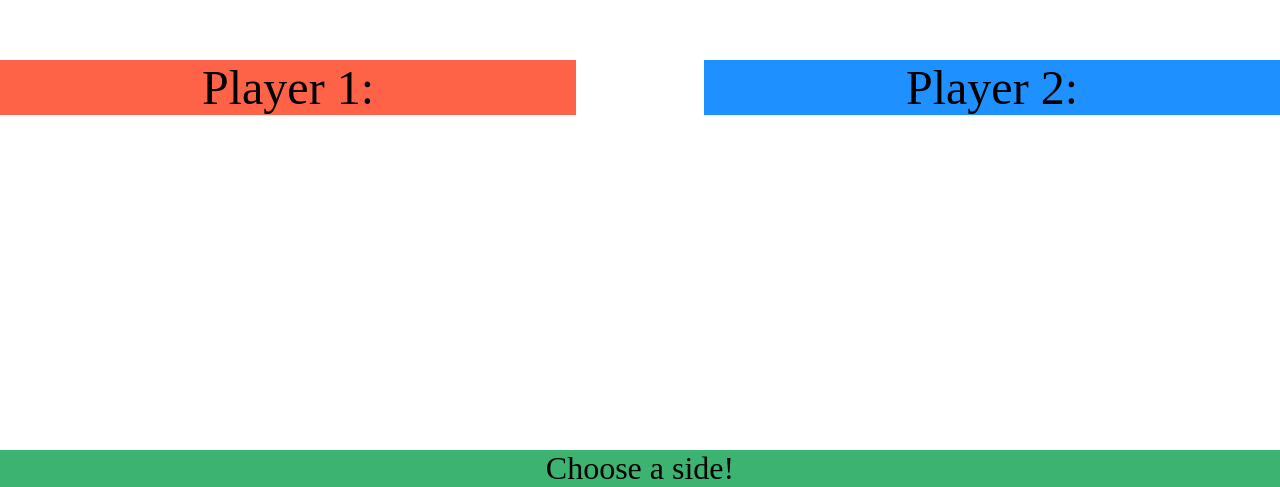
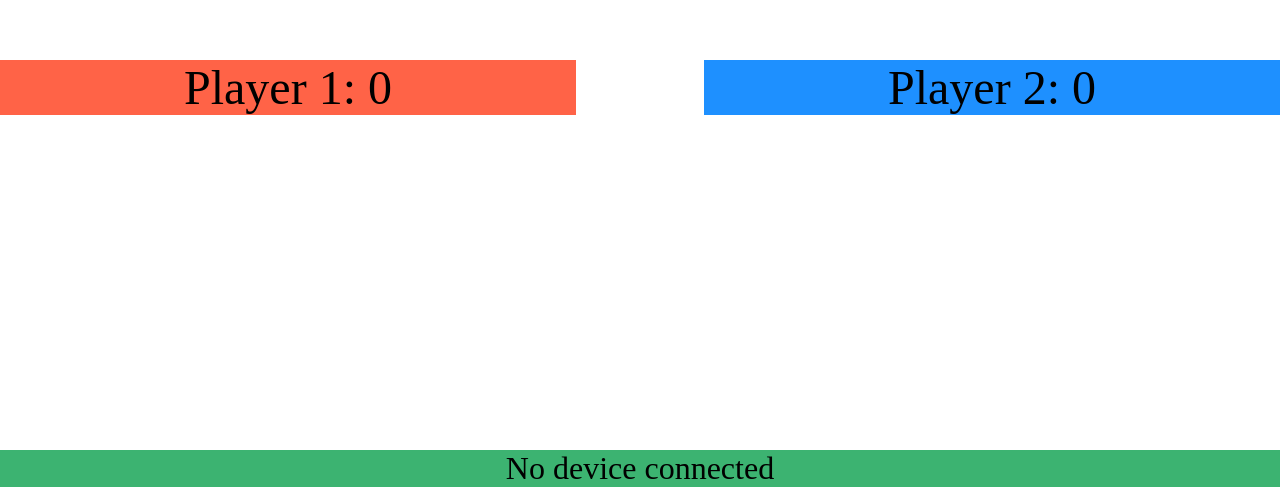
Before and after one commit to ch1pkav/appsc-front, a website: page index.html in a window 1280 px wide. Shown: the part 313-800 px from the top of the page. Drawn offline with nearby package versions, Linux system fonts and the light colour scheme; no server answers.

Commit message:
Better error handling/rudimentary UX

```diff
--- a/app.js
+++ b/app.js
@@ -7,6 +7,8 @@ const socketIO = require('socket.io');
 const app = express();
 const server = http.createServer(app);
 const io = socketIO(server);
+const noDeviceStr = 'No device connected';
+const zeroScore = '0';
 
 var portName = '/dev/ttyUSB0'
 var portFound = true;
@@ -16,6 +18,7 @@ process.on('uncaughtException', function (err) {
   console.log(err);
   console.log("Node NOT Exiting...");
   portFound = false;
+  io.emit('updateNumbers', { zeroScore, zeroScore, noDeviceStr });
 });
 
 var serialPort = new SerialPort({ path: portName, baudRate: 115200 });
@@ -49,6 +52,7 @@ io.on('connection', (socket) => {
     portName = newPortName;
     serialPort = new SerialPort({ path: portName, baudRate: 115200 });
     portFound = true;
+    io.emit('updateNumbers', { zeroScore, zeroScore, noDeviceStr });
   });
 
   // Disconnect event
--- a/index.html
+++ b/index.html
@@ -33,9 +33,9 @@
   </style>
 </head>
 <body>
-  <div class="number-container" id="number1" style="background-color:Tomato">Player 1: </div>
-  <div class="number-container" id="number2" style="background-color:DodgerBlue">Player 2: </div>
-  <div class="state-container" id="state" style="background-color:MediumSeaGreen">Choose a side!</div>
+  <div class="number-container" id="number1" style="background-color:Tomato">Player 1: 0</div>
+  <div class="number-container" id="number2" style="background-color:DodgerBlue">Player 2: 0</div>
+  <div class="state-container" id="state" style="background-color:MediumSeaGreen">No device connected</div>
 
   <script src="https://cdnjs.cloudflare.com/ajax/libs/socket.io/4.0.1/socket.io.js"></script>
   <script src="https://code.jquery.com/jquery-3.6.4.min.js"></script>
```
